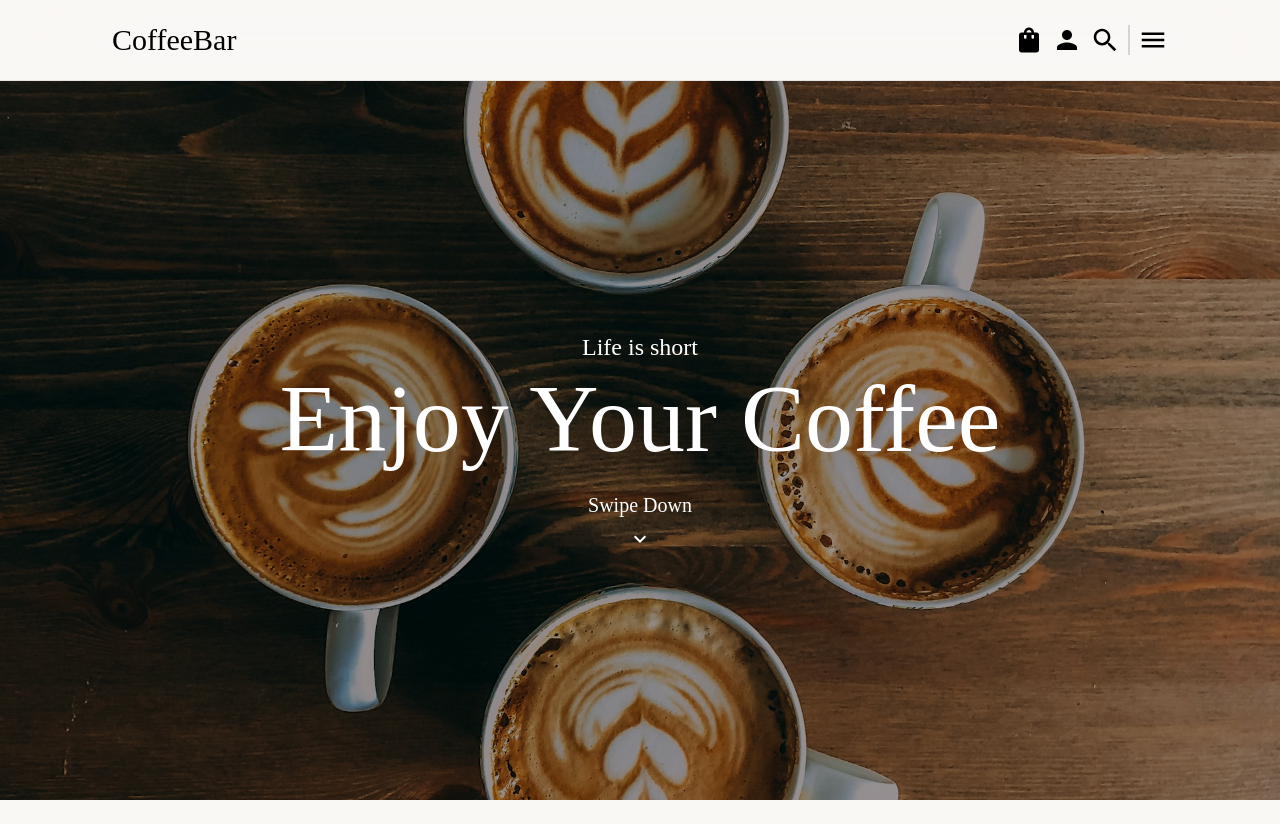
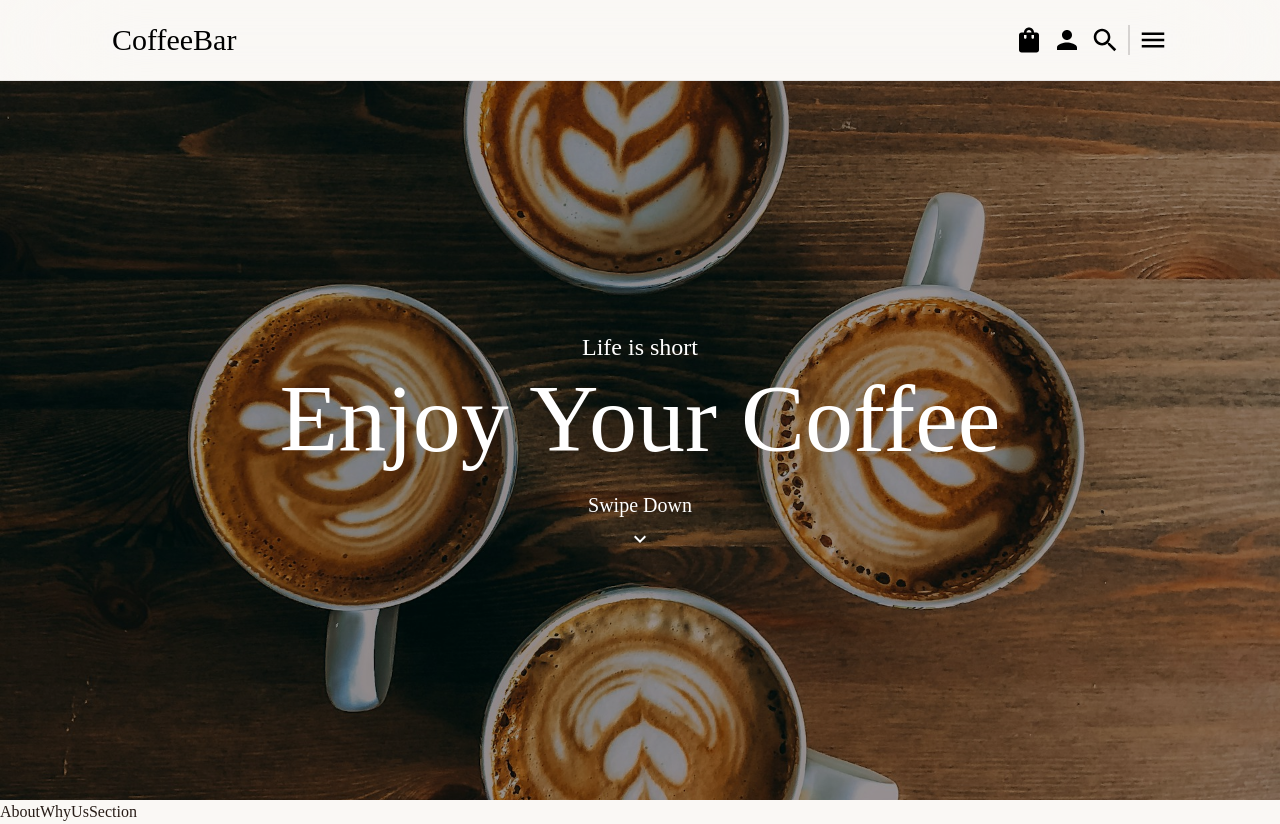
Before and after one commit to DarkoM996/coffeebar-website, a React (Vite) app: page /about in a window 1280 px wide. Before the commit the page ends 800 px from the top, so only its background shows below. Built offline with nearby package versions, Linux system fonts and the light colour scheme; a web font is replaced by a local one.

Commit message:
why us section added

```diff
--- /dev/null
+++ b/src/components/aboutpage-components/AboutWhyUsSection.tsx
@@ -0,0 +1,5 @@
+const AboutWhyUsSection = () => {
+  return <section className="">AboutWhyUsSection</section>;
+};
+
+export default AboutWhyUsSection;
--- a/src/pages/AboutPage.tsx
+++ b/src/pages/AboutPage.tsx
@@ -1,9 +1,11 @@
 import AboutHero from "../components/aboutpage-components/AboutHero";
+import AboutWhyUsSection from "../components/aboutpage-components/AboutWhyUsSection";
 
 const AboutPage = () => {
   return (
     <>
       <AboutHero />
+      <AboutWhyUsSection />
     </>
   );
 };
```
